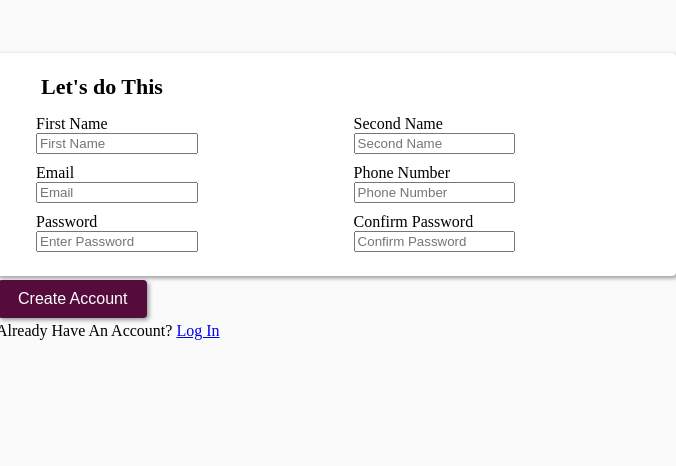
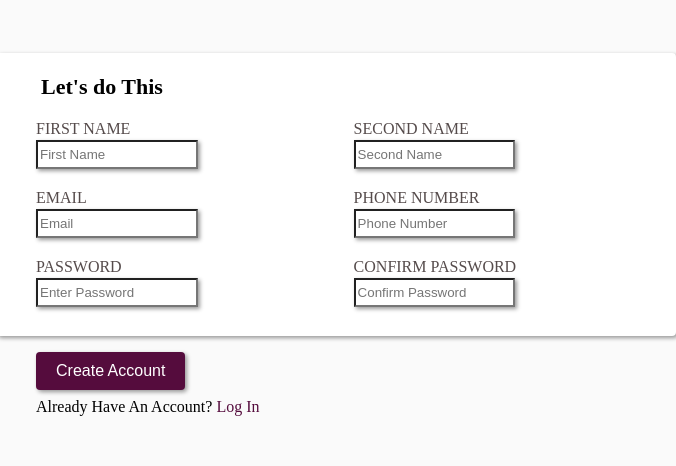
Before and after one commit to stpafk/learning-js-html-and-css, a plain HTML site: page jsProjects/form/form.html in a window 1280 px wide. Shown: the part 205-671 px from the top of the page, 604-1280 px from the left. Drawn offline with Linux system fonts and the light colour scheme.

Commit message:
almost there

```diff
--- a/jsProjects/form/form.html
+++ b/jsProjects/form/form.html
@@ -18,27 +18,27 @@
         <form class="form" action="#" method="POST">
             <h2>Let's do This</h2>
             <div class="form-group" id="frn">
-                <label for="first_name">First Name</label>
+                <label for="first_name">FIRST NAME</label>
                 <input type="first_name" class="form-group" id="exampleFirst", placeholder="First Name">
             </div>
             <div class="form-group" id="scn">
-                <label for="second_name">Second Name</label>
+                <label for="second_name">SECOND NAME</label>
                 <input type="second_name" class="form-group" id="exampleSecond", placeholder="Second Name">
             </div>
             <div class="form-group" id="email">
-                <label for="email">Email</label>
+                <label for="email">EMAIL</label>
                 <input type="email" class="form-group" id="exampleEmail", placeholder="Email">
             </div>
             <div class="form-group" id="pnmb">
-                <label for="Phone Number">Phone Number</label>
+                <label for="Phone Number">PHONE NUMBER</label>
                 <input type="phone_number" class="form-group" id="expPhumber", placeholder="Phone Number">
             </div>
             <div class="form-group" id="pswd">
-                <label for="password">Password</label>
+                <label for="password">PASSWORD</label>
                 <input type="password" class="form-group" id="expPassword", placeholder="Enter Password">
             </div>
             <div class="form-group" id="cpswd">
-                <label for="confirmPassword">Confirm Password</label>
+                <label for="confirmPassword">CONFIRM PASSWORD</label>
                 <input type="Password" class="form-group" id="conPassword" placeholder="Confirm Password">
             </div>
         </form>
--- a/jsProjects/form/style.css
+++ b/jsProjects/form/style.css
@@ -45,18 +45,33 @@ img {
 .form-group {
     display:inline-block;
     width: 49%;
+    padding-top: 5px;
+    padding-bottom: 5px;
 
 }
 
+.form-group input {
+    box-shadow: 2px 2px 4px rgba(0, 0, 0, 0.4)
+}
+
+
+.form-group:focus input {
+    border: 2px solid #550c3d;
+}
+
+.form-group:focus-within input {
+    border: 2px solid #550c3d;
+    outline: none;
+  }
 
 .form-group label {
     display: block;
     padding-top: 10px;
-
+    padding-bottom: 2px;
+    color: rgba(31, 18, 18, 0.76);
 }
 
 button {
-    margin-top: 5vh;
     background-color: #550c3d;
     color: white;
     border: none;
@@ -65,12 +80,20 @@ button {
     text-decoration: none;
     display: inline-block;
     font-size: 16px;
-    margin: 4px 2px;
+    margin-top: 2vh;
+    margin-left: 5vh;
     cursor: pointer;
     border-radius: 4px;
     box-shadow: 2px 2px 4px rgba(0,0,0,0.4);
   }
 
 .account {
+    margin-top: 1vh;
+    margin-left: 5vh;
 
 }
+
+.account a {
+    color: #550c3d;
+    text-decoration: none;
+}
```
